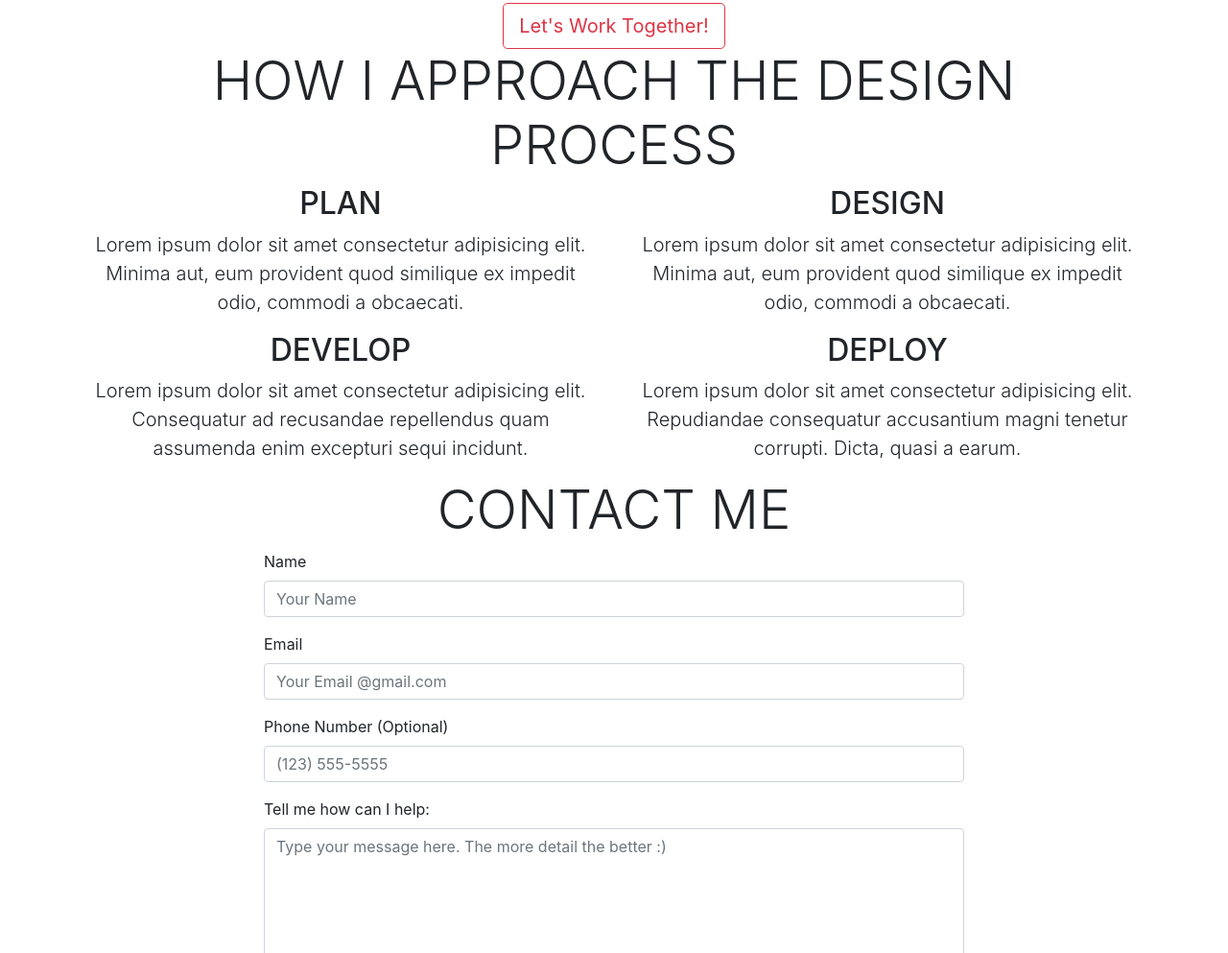
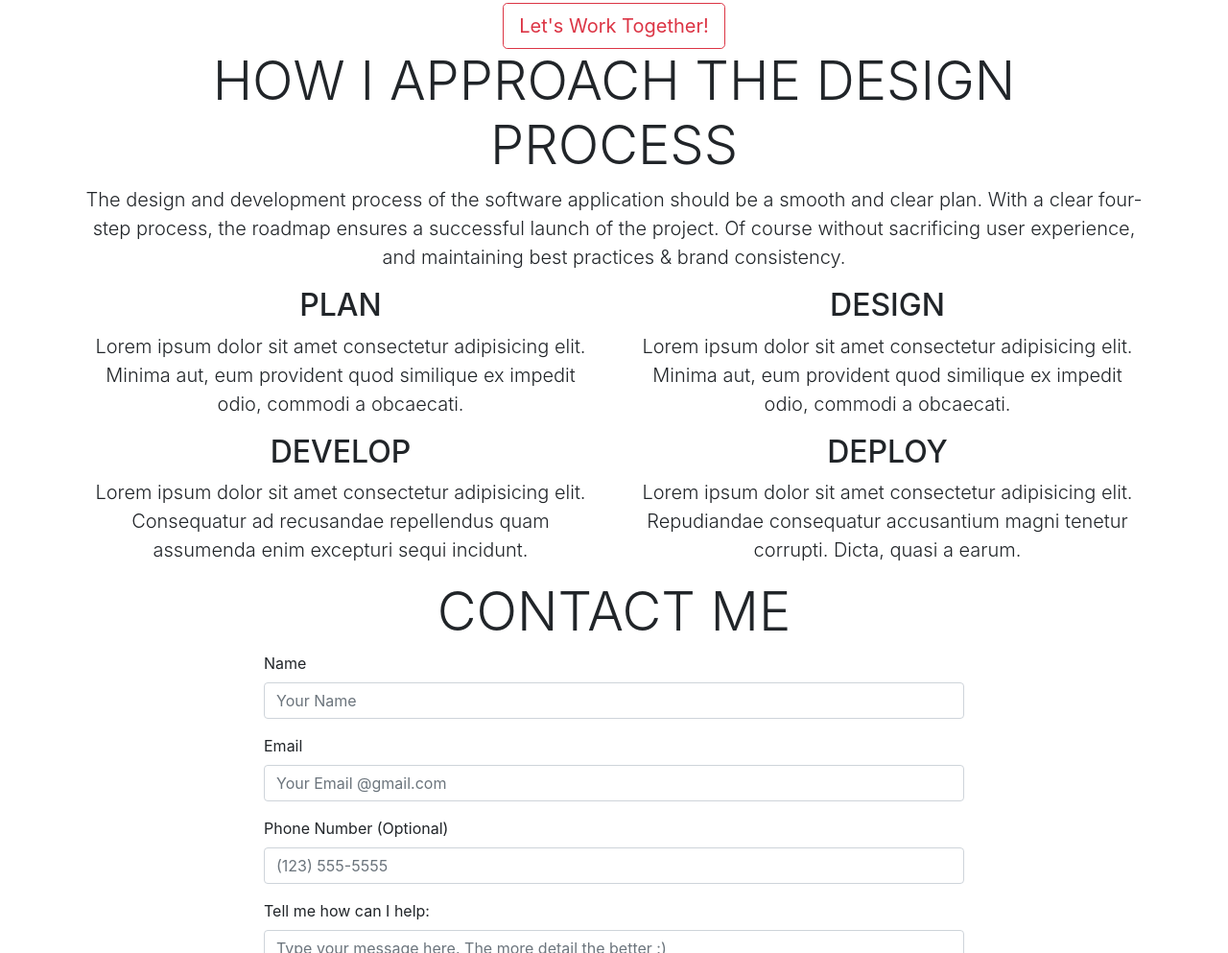
Before and after one commit to daviddadev/wireframe-portfolio-demo, a plain HTML site: page index.html in a window 1280 px wide. Shown: the part 1693-2686 px from the top of the page at 96% size. Drawn offline with nearby package versions, Linux system fonts and the light colour scheme.

Commit message:
Update index.html

```diff
--- a/index.html
+++ b/index.html
@@ -125,6 +125,11 @@
         <div class="row">
             <div class="col-lg-12 text-center">
                 <h1 class="display-4">HOW I APPROACH THE DESIGN PROCESS</h1>
+                <p class="lead">
+                    The design and development process of the software application should be a smooth and clear plan.
+                    With a clear four-step process, the roadmap ensures a successful launch of the project. Of course
+                    without sacrificing user experience, and maintaining best practices & brand consistency.
+                </p>
             </div>
         </div>
         <div class="row text-center">
```
